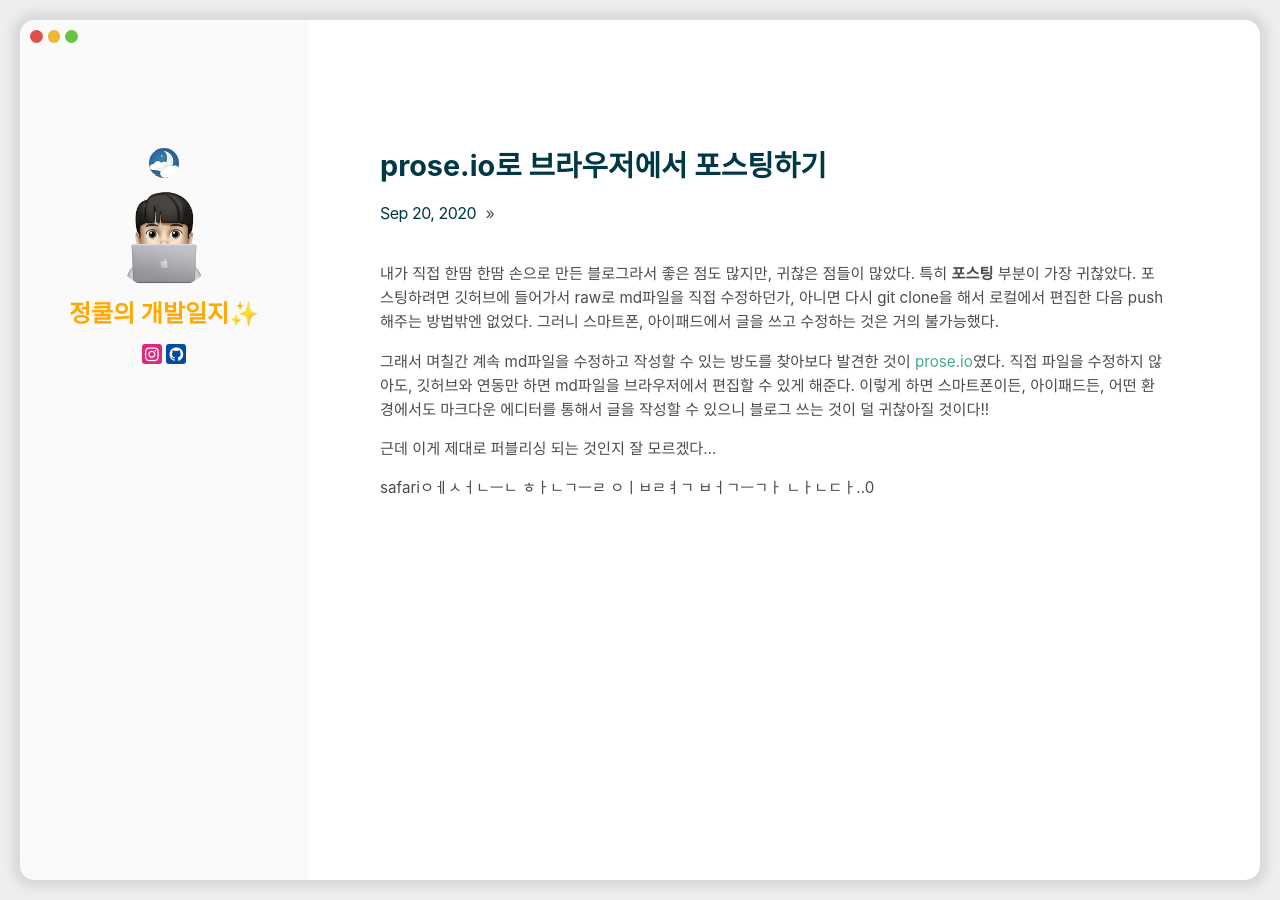
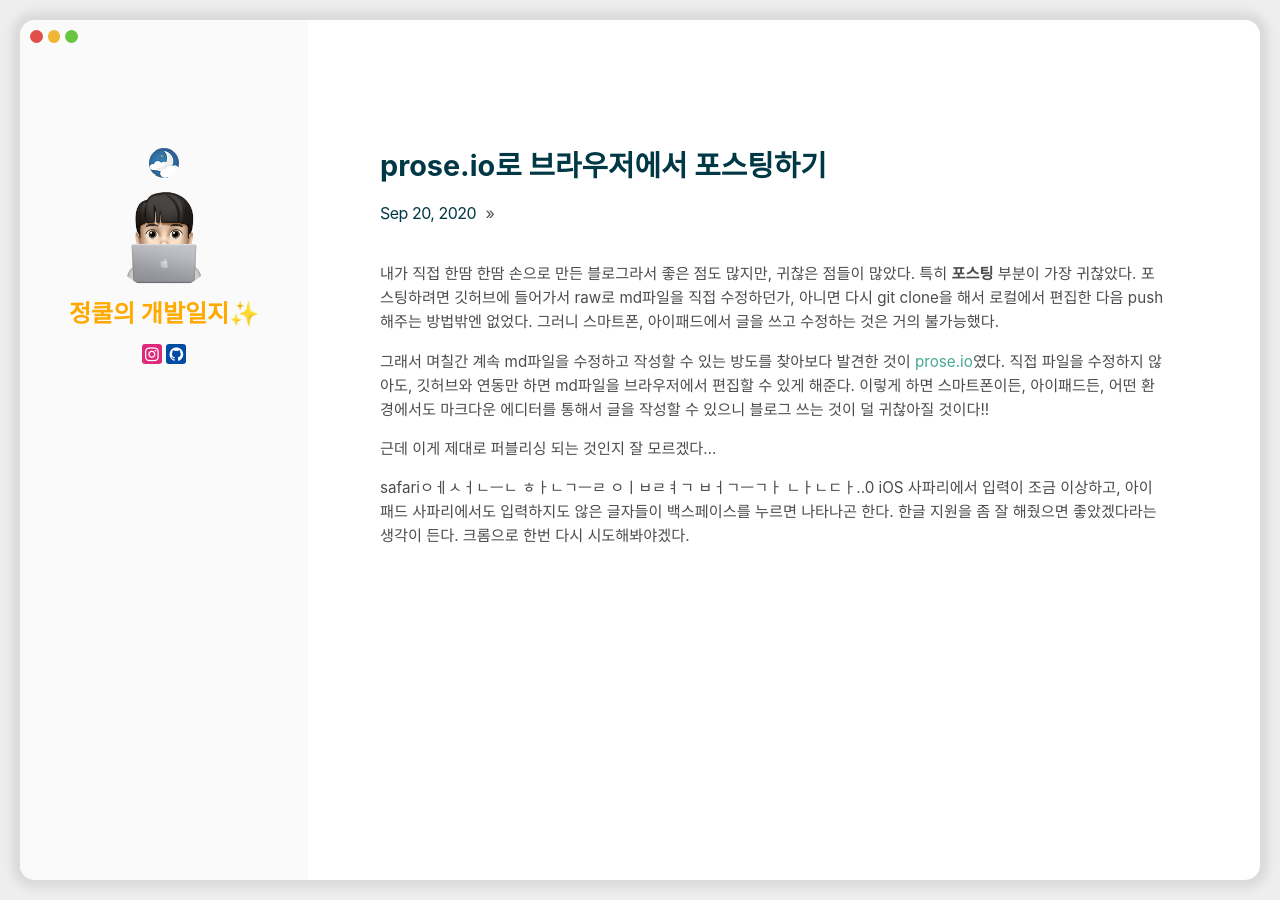
Before and after one commit to sebastianrcnt/sebastianrcnt.github.io, a Jekyll site: the page built from _posts/2020-09-20-t11.md, in a window 1280 px wide. Built offline with Jekyll 4.4.1, drawn with Linux system fonts in a browser that asks for light colours; some web fonts are replaced.

Commit message:
Update 2020-09-20-t11.md

```diff
--- a/_posts/2020-09-20-t11.md
+++ b/_posts/2020-09-20-t11.md
@@ -10,3 +10,4 @@
 근데 이게 제대로 퍼블리싱 되는 것인지 잘 모르겠다...
 
 safariㅇㅔㅅㅓㄴㅡㄴ ㅎㅏㄴㄱㅡㄹ ㅇㅣㅂㄹㅕㄱ ㅂㅓㄱㅡㄱㅏ ㄴㅏㄴㄷㅏ..0
+iOS 사파리에서 입력이 조금 이상하고, 아이패드 사파리에서도 입력하지도 않은 글자들이 백스페이스를 누르면 나타나곤 한다. 한글 지원을 좀 잘 해줬으면 좋았겠다라는 생각이 든다. 크롬으로 한번 다시 시도해봐야겠다.
```
